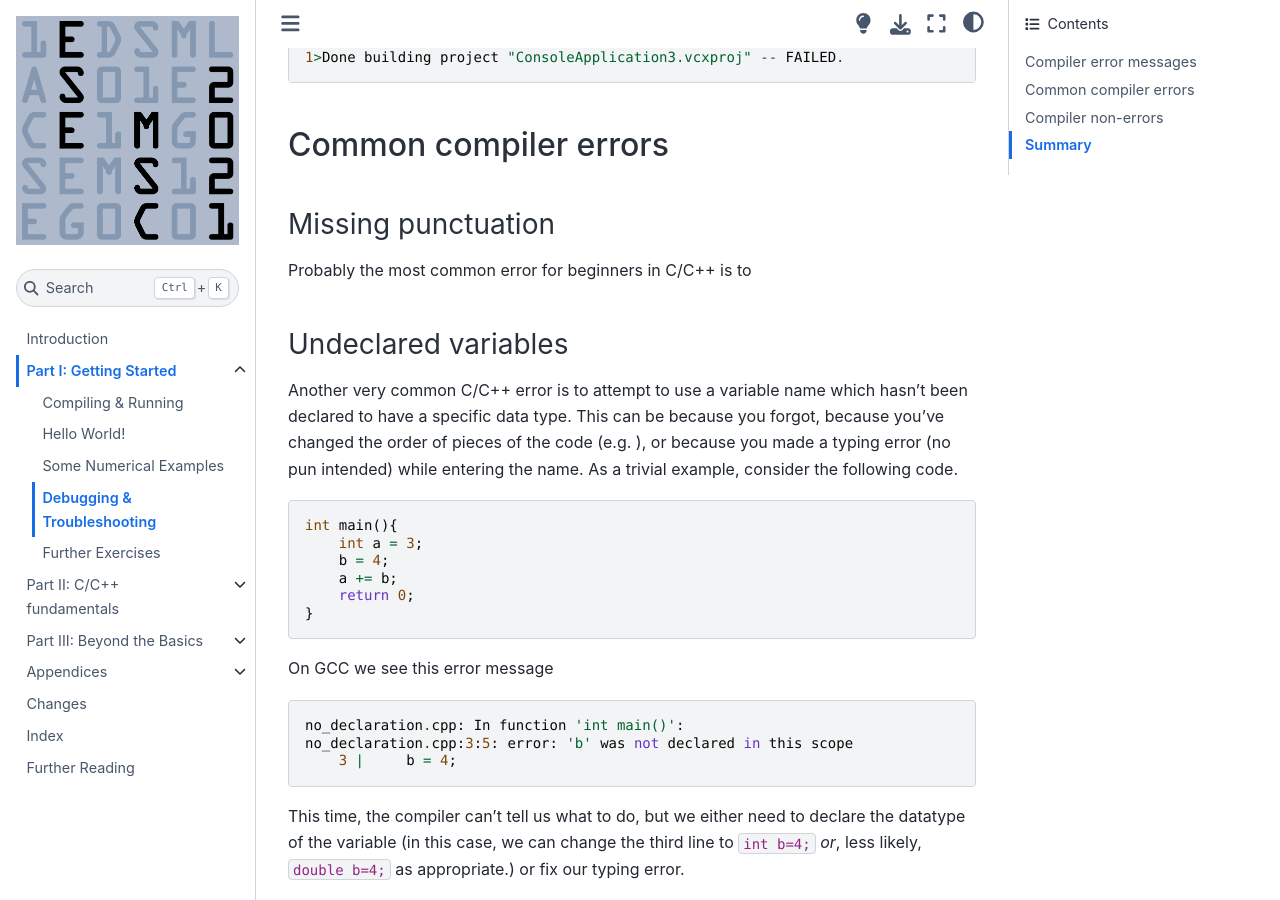
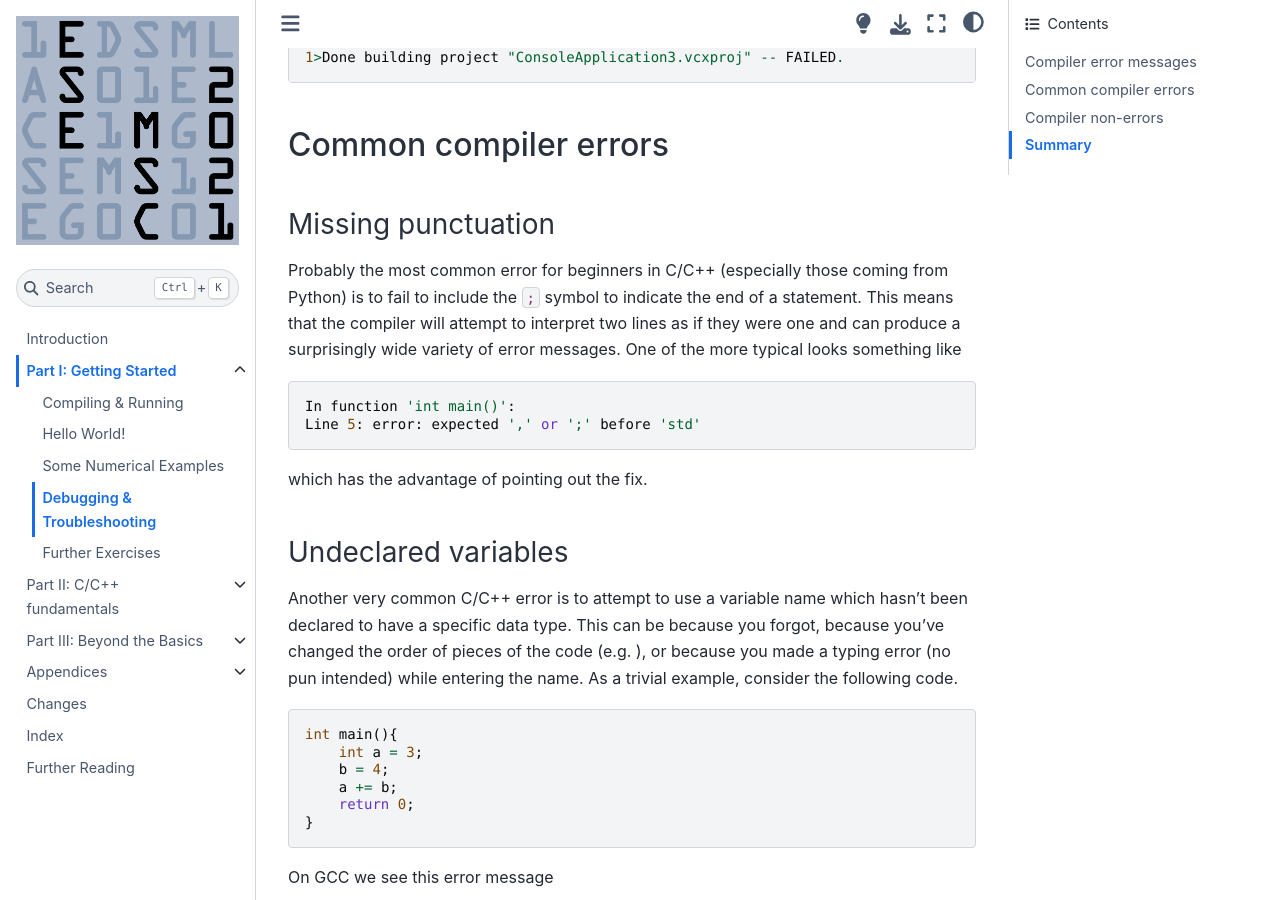
Before and after one commit to ese-msc/c-primer, a Jupyter Book: the page built from troubleshooting.md, in a window 1280 px wide and 900 px high, scrolled down 1094 px. Built offline with Jupyter Book 1.0.4 settings and Sphinx 7.4.7 and the Sphinx Book theme 1.1.4, drawn with Linux system fonts in a browser that asks for light colours.

Commit message:
Fixups for 2022

````diff
--- a/troubleshooting.md
+++ b/troubleshooting.md
@@ -47,7 +47,14 @@ For C++ compilers error messages should typically be read from top to bottom, si
 
 ### Missing punctuation
 
-Probably the most common error for beginners in C/C++ is to
+Probably the most common error for beginners in C/C++ (especially those coming from Python) is to fail to include the `;` symbol to indicate the end of a statement. This means that the compiler will attempt to interpret two lines as if they were one and can produce a surprisingly wide variety of error messages. One of the more typical looks something like
+
+```
+In function 'int main()':
+Line 5: error: expected ',' or ';' before 'std'
+```
+
+which has the advantage of pointing out the fix.
 
 ### Undeclared variables
 
````
Also changed, not shown: hello_world.md (+8 -0 lines), running.md (+9 -9 lines).
